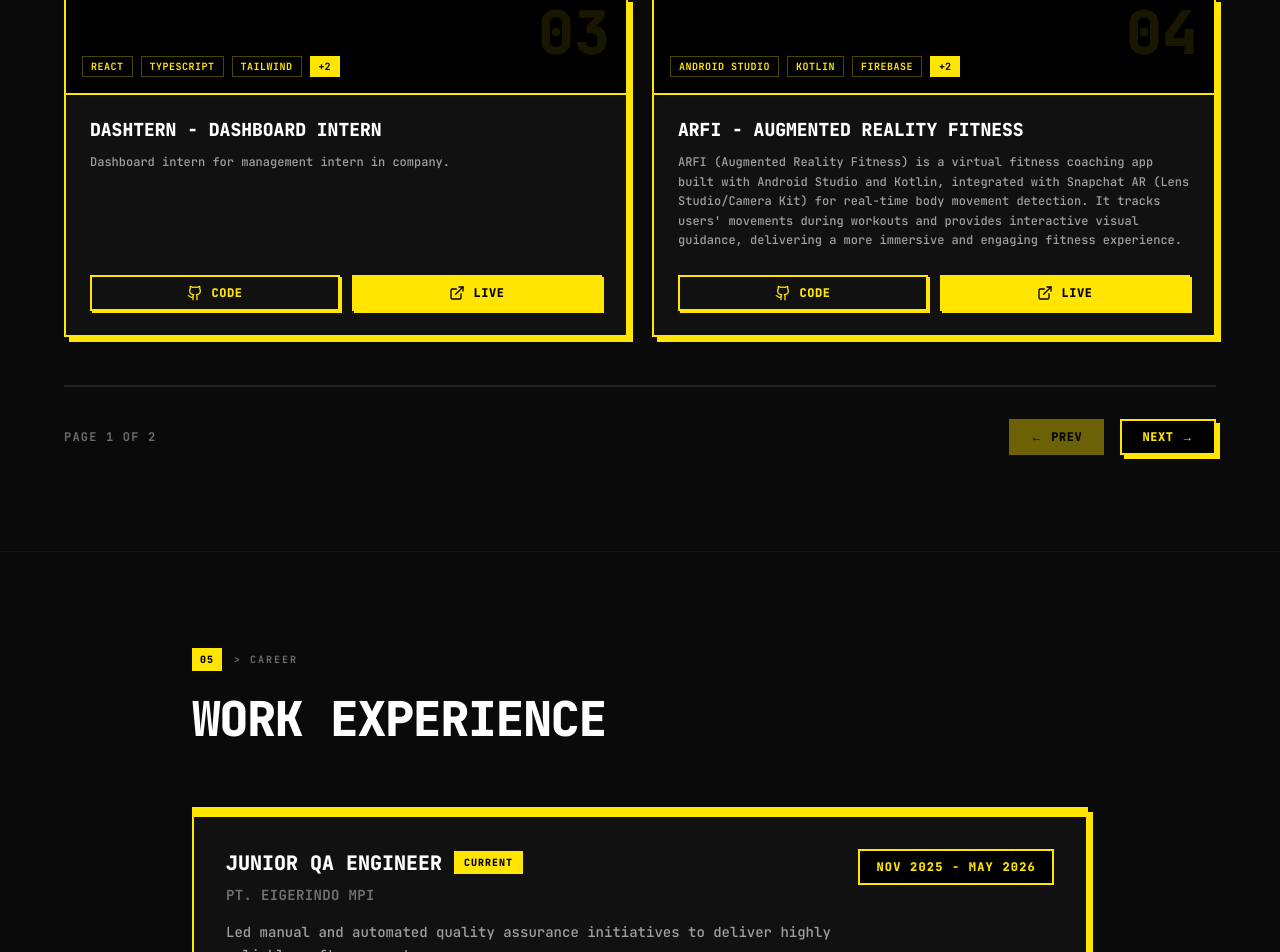
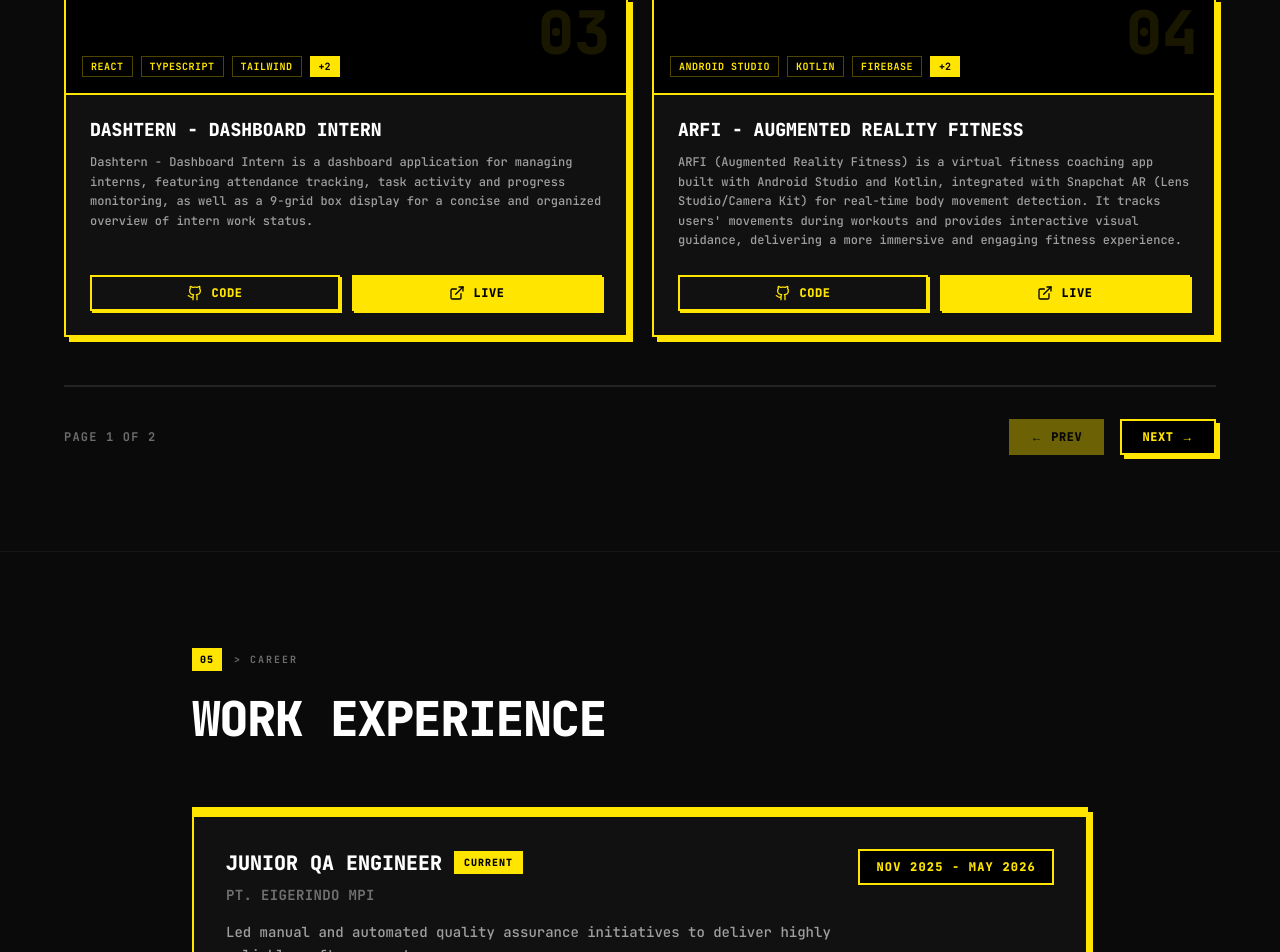
Before and after one commit to FirdhausDwiSukma/my-porto, a Next.js app: page / in a window 1280 px wide. Shown: the part 3651-4603 px from the top of the page. Built offline with nearby package versions, Linux system fonts and the light colour scheme.

Commit message:
revision desc dashtern

```diff
--- a/components/Projects.tsx
+++ b/components/Projects.tsx
@@ -22,7 +22,7 @@ const projects = [
     },
     {
         title: "Dashtern - Dashboard Intern",
-        description: "Dashboard intern for management intern in company.",
+        description: "Dashtern - Dashboard Intern is a dashboard application for managing interns, featuring attendance tracking, task activity and progress monitoring, as well as a 9-grid box display for a concise and organized overview of intern work status.",
         tags: ["React", "TypeScript", "Tailwind", "Golang", "PostgreSQL"],
         number: "03",
     },
```
